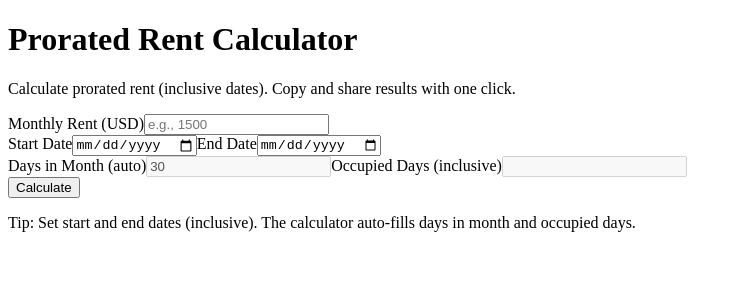
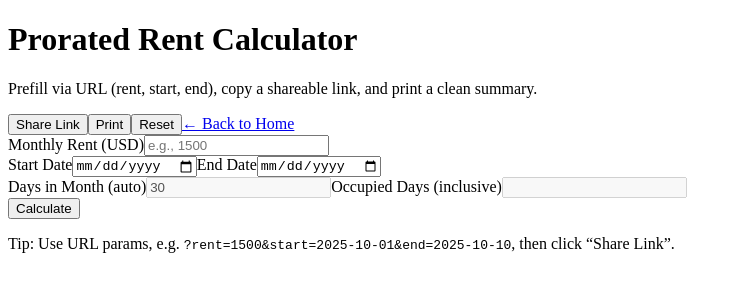
Before and after one commit to isanda101/landlord-toolkit, a Next.js app: page /prorated-rent-calculator in a window 1280 px wide. Shown: the top 300 px of the page, without its empty margins (0-742 px from the left). Built offline with nearby package versions, Linux system fonts and the light colour scheme.

Commit message:
feat(prorated): URL prefill + Share/Print + JSON-LD schema

```diff
--- /dev/null
+++ b/app/lib/urlParams.js
@@ -0,0 +1,25 @@
+"use client";
+export function getParam(name, fallback = "") {
+  if (typeof window === "undefined") return fallback;
+  const u = new URL(window.location.href);
+  return u.searchParams.get(name) ?? fallback;
+}
+export function setParams(obj = {}) {
+  if (typeof window === "undefined") return;
+  const u = new URL(window.location.href);
+  Object.entries(obj).forEach(([k,v]) => {
+    if (v === undefined || v === null || v === "") u.searchParams.delete(k);
+    else u.searchParams.set(k, String(v));
+  });
+  window.history.replaceState({}, "", u.toString());
+  return u.toString();
+}
+export function buildShareUrl(obj = {}) {
+  if (typeof window === "undefined") return "";
+  const u = new URL(window.location.href);
+  Object.entries(obj).forEach(([k,v]) => {
+    if (v === undefined || v === null || v === "") u.searchParams.delete(k);
+    else u.searchParams.set(k, String(v));
+  });
+  return u.toString();
+}
--- a/app/prorated-rent-calculator/page.jsx
+++ b/app/prorated-rent-calculator/page.jsx
@@ -1,8 +1,9 @@
 "use client";
 
-import React, { useMemo, useState } from "react";
+import React, { useEffect, useMemo, useState } from "react";
 import ResultPanel from "@/components/ui/ResultPanel";
 import { trackEvent } from "@/app/lib/trackEvent";
+import { getParam, setParams, buildShareUrl } from "@/app/lib/urlParams";
 
 function daysInMonthFrom(dateStr) {
   if (!dateStr) return 30;
@@ -15,11 +16,48 @@ export default function ProratedRentCalculatorPage() {
   const [monthlyRent, setMonthlyRent] = useState("");
   const [startDate, setStartDate] = useState("");
   const [endDate, setEndDate] = useState("");
+  const [result, setResult] = useState(null);
 
-  // Auto-calc daysInMonth from startDate (fallback 30)
+  // Prefill from URL on first load
+  useEffect(() => {
+    const rentQ = getParam("rent", "");
+    const startQ = getParam("start", "");
+    const endQ = getParam("end", "");
+    if (rentQ || startQ || endQ) {
+      setMonthlyRent(rentQ);
+      setStartDate(startQ);
+      setEndDate(endQ);
+    }
+  }, []);
+
+  // Keep URL synced with current inputs (debounced-ish)
+  useEffect(() => {
+    const t = setTimeout(() => {
+      setParams({
+        rent: monthlyRent || undefined,
+        start: startDate || undefined,
+        end: endDate || undefined,
+      });
+    }, 150);
+    return () => clearTimeout(t);
+  }, [monthlyRent, startDate, endDate]);
+
+  // JSON-LD (calculator schema)
+  const jsonLd = {
+    "@context": "https://schema.org",
+    "@type": "WebApplication",
+    name: "Prorated Rent Calculator",
+    applicationCategory: "BusinessApplication",
+    operatingSystem: "Web",
+    url: typeof window !== "undefined" ? window.location.href : "https://landlord-toolkit.vercel.app/prorated-rent-calculator",
+    description:
+      "Calculate prorated rent with inclusive dates. Perfect for landlords and property managers.",
+    offers: { "@type": "Offer", price: "0", priceCurrency: "USD" },
+    creator: { "@type": "Organization", name: "Landlord Toolkit" },
+  };
+
+  // Derived values
   const daysInMonth = useMemo(() => daysInMonthFrom(startDate), [startDate]);
-
-  // Compute occupied days inclusively
   const occupiedDays = useMemo(() => {
     if (!startDate && !endDate) return "";
     const s = startDate ? new Date(startDate) : null;
@@ -36,8 +74,6 @@ export default function ProratedRentCalculatorPage() {
     if (isNaN(ms)) return "";
     return Math.max(1, Math.floor(ms / (1000 * 60 * 60 * 24)) + 1);
   }, [startDate, endDate]);
-
-  const [result, setResult] = useState(null);
 
   function calculate() {
     const rent = Number(monthlyRent);
@@ -70,13 +106,58 @@ export default function ProratedRentCalculatorPage() {
     });
   }
 
+  function shareLink() {
+    const url = buildShareUrl({
+      rent: monthlyRent || undefined,
+      start: startDate || undefined,
+      end: endDate || undefined,
+    });
+    navigator.clipboard.writeText(url);
+    trackEvent("ShareLink", { tool: "prorated" });
+  }
+
+  function printView() {
+    trackEvent("Print", { tool: "prorated" });
+    window.print();
+  }
+
+  function resetForm() {
+    setMonthlyRent("");
+    setStartDate("");
+    setEndDate("");
+    setResult(null);
+    setParams({ rent: undefined, start: undefined, end: undefined });
+    trackEvent("Reset", { tool: "prorated" });
+  }
+
   return (
-    <main className="mx-auto max-w-2xl px-4 py-8">
+    <main className="mx-auto max-w-2xl px-4 py-8 print:max-w-none">
+      {/* JSON-LD */}
+      <script
+        type="application/ld+json"
+        dangerouslySetInnerHTML={{ __html: JSON.stringify(jsonLd) }}
+      />
+
       <h1 className="text-2xl font-bold">Prorated Rent Calculator</h1>
       <p className="mt-2 text-sm opacity-80">
-        Calculate prorated rent (inclusive dates). Copy and share results with one click.
+        Prefill via URL (rent, start, end), copy a shareable link, and print a clean summary.
       </p>
 
+      {/* Toolbar */}
+      <div className="mt-4 flex flex-wrap gap-2 print:hidden">
+        <button onClick={shareLink} className="rounded-xl border px-3 py-2 text-sm hover:bg-gray-50">
+          Share Link
+        </button>
+        <button onClick={printView} className="rounded-xl border px-3 py-2 text-sm hover:bg-gray-50">
+          Print
+        </button>
+        <button onClick={resetForm} className="rounded-xl border px-3 py-2 text-sm hover:bg-gray-50">
+          Reset
+        </button>
+        <a href="/" className="ml-auto text-sm underline">← Back to Home</a>
+      </div>
+
+      {/* Form */}
       <div className="mt-6 grid gap-4">
         <label className="grid gap-1">
           <span className="text-sm font-medium">Monthly Rent (USD)</span>
@@ -118,7 +199,6 @@ export default function ProratedRentCalculatorPage() {
             <input
               type="number"
               value={daysInMonth}
-              onChange={() => {}}
               disabled
               className="w-full rounded-xl border px-3 py-2 bg-gray-50 text-gray-500"
             />
@@ -129,14 +209,13 @@ export default function ProratedRentCalculatorPage() {
             <input
               type="number"
               value={occupiedDays}
-              onChange={() => {}}
               disabled
               className="w-full rounded-xl border px-3 py-2 bg-gray-50 text-gray-500"
             />
           </label>
         </div>
 
-        <div className="mt-1">
+        <div className="mt-1 print:hidden">
           <button
             onClick={calculate}
             className="rounded-xl bg-black px-4 py-2 text-white hover:opacity-90 active:scale-[0.99]"
@@ -146,15 +225,25 @@ export default function ProratedRentCalculatorPage() {
         </div>
 
         {result && (
-          <ResultPanel
-            title="Prorated Rent Result"
-            lines={result.lines}
-            onCopy={(text) => trackEvent("CopyResult", { tool: "prorated", textLength: (text || '').length })}
-          />
+          <div className="print:mt-8">
+            <ResultPanel
+              title="Prorated Rent Result"
+              lines={result.lines}
+              onCopy={(text) =>
+                trackEvent("CopyResult", { tool: "prorated", textLength: (text || '').length })
+              }
+            />
+            {/* Print header */}
+            <div className="hidden print:block mt-6">
+              <div className="text-xs text-gray-500">
+                Generated by Landlord Toolkit — https://landlord-toolkit.vercel.app
+              </div>
+            </div>
+          </div>
         )}
 
-        <p className="text-xs text-gray-500">
-          Tip: Set start and end dates (inclusive). The calculator auto-fills days in month and occupied days.
+        <p className="text-xs text-gray-500 print:hidden">
+          Tip: Use URL params, e.g. <code>?rent=1500&start=2025-10-01&end=2025-10-10</code>, then click “Share Link”.
         </p>
       </div>
     </main>
```
